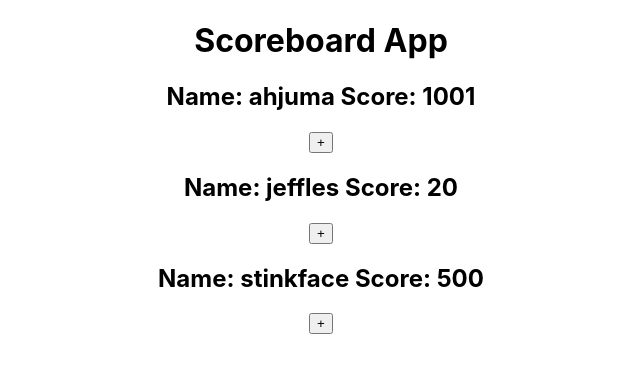
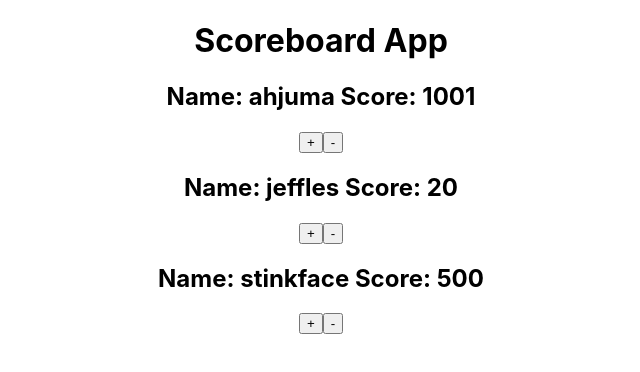
Before and after one commit to adebruyne/scoreboard2_example, a React (Create React App) app: page / in a window 1280 px wide. Shown: the top 372 px of the page, without its empty margins (319-959 px from the left). Built offline with nearby package versions, Linux system fonts and the light colour scheme.

Commit message:
adds buttons for decreasing score

```diff
--- a/src/ScoreCard.js
+++ b/src/ScoreCard.js
@@ -9,6 +9,7 @@ function ScoreCard(props) {
         </h2>
 
         <button onClick={() => props.handleClick(props.id)}>+</button>
+        <button onClick={() => props.handleDelete(props.id)}>-</button>
       </div>
     </div>
   );
```
